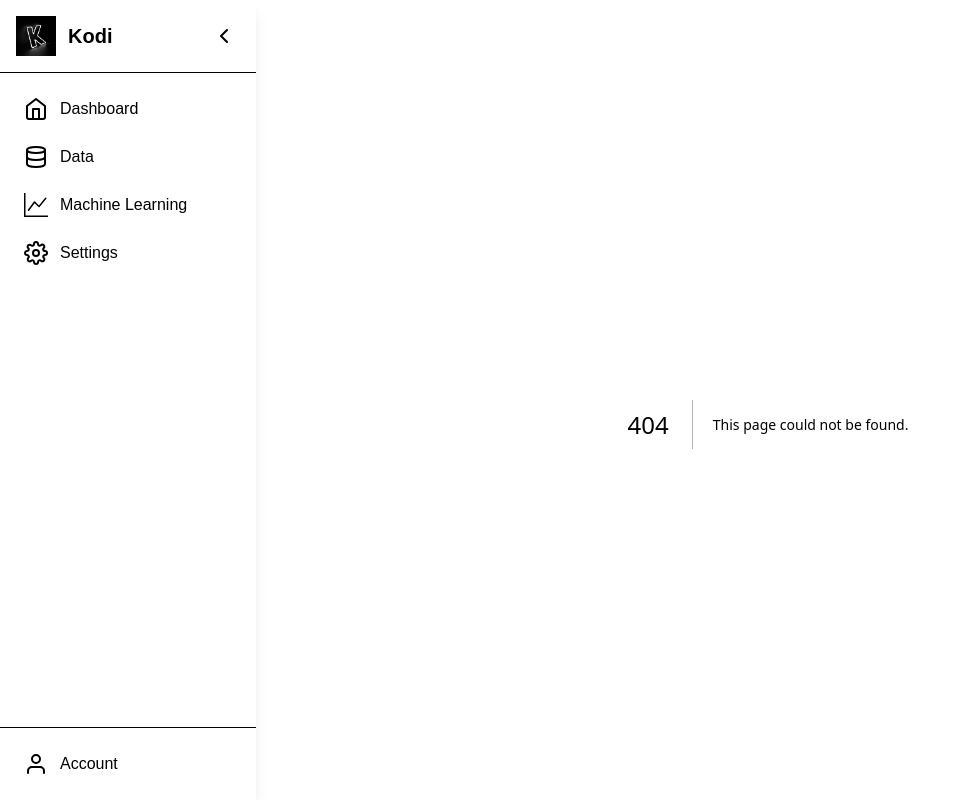
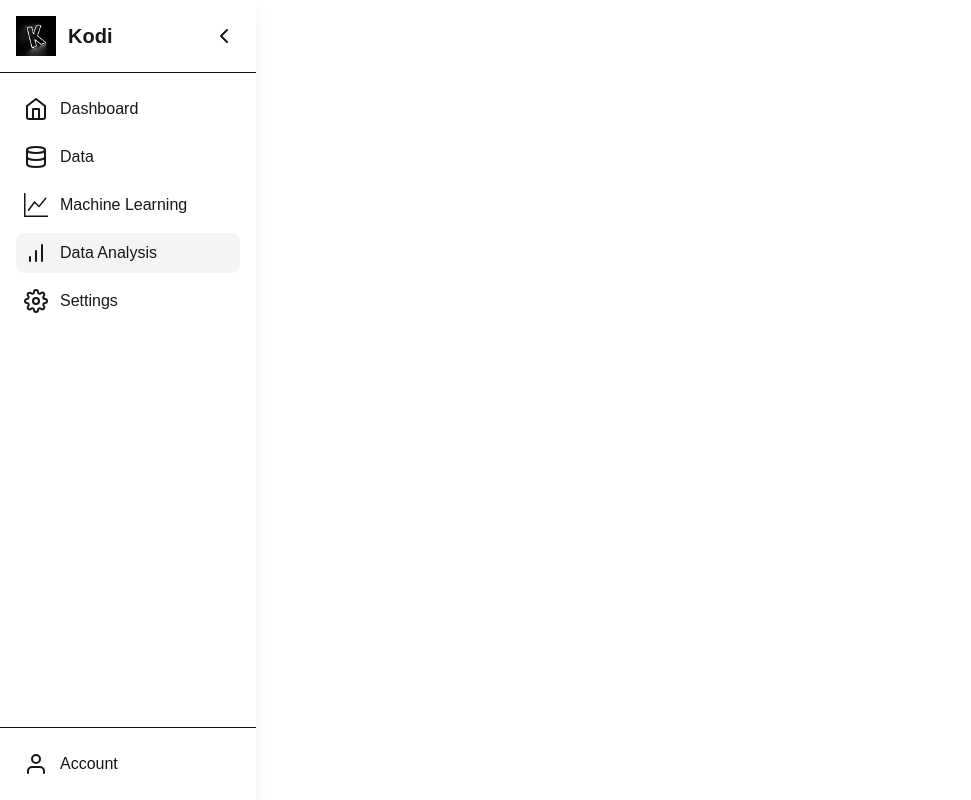
Before and after one commit to DarylLim-18/FYP4701, a Next.js app in the folder frontend/: page /data-analysis in a window 1280 px wide. Before the commit this address had no page. Shown: the whole page, without its empty margins (0-971 px from the left). Built offline with nearby package versions, Linux system fonts and the light colour scheme.

Commit message:
Added a new page to the side bar.

```diff
--- a/frontend/app/components/Sidebar/Sidebar.js
+++ b/frontend/app/components/Sidebar/Sidebar.js
@@ -10,7 +10,8 @@ import {
     FiUser,
     FiSettings,
     FiChevronLeft,
-    FiChevronRight
+    FiChevronRight,
+    FiBarChart
   } from 'react-icons/fi';
 import { BsGraphUp } from "react-icons/bs";
 
@@ -30,6 +31,10 @@ export default function Sidebar() {
       href: '/machine-learning',
       icon: <BsGraphUp className="w-6 h-6" />,
       label: 'Machine Learning'
+    },
+    { href: '/data-analysis', // Where page will link to
+      icon: <FiBarChart className="w-6 h-6" />,
+      label: 'Data Analysis'
     },
     { href: '/settings', icon: <FiSettings className="w-6 h-6" />, label: 'Settings' },
   ];
```
Also changed, not shown: frontend/app/data-analysis/page.js (added, +8 -0 lines), 1 other file (tests, documents, lock files or other folders).
